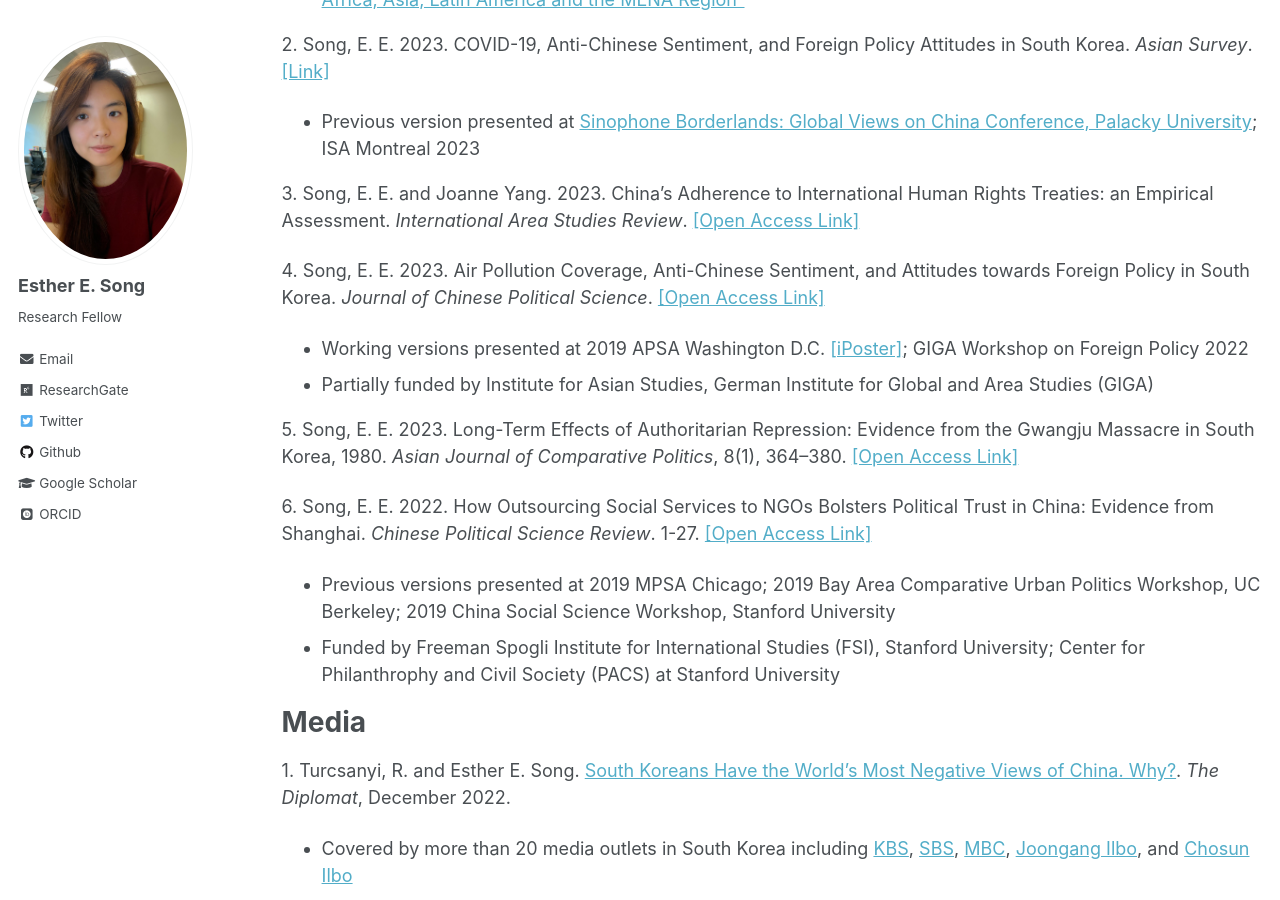
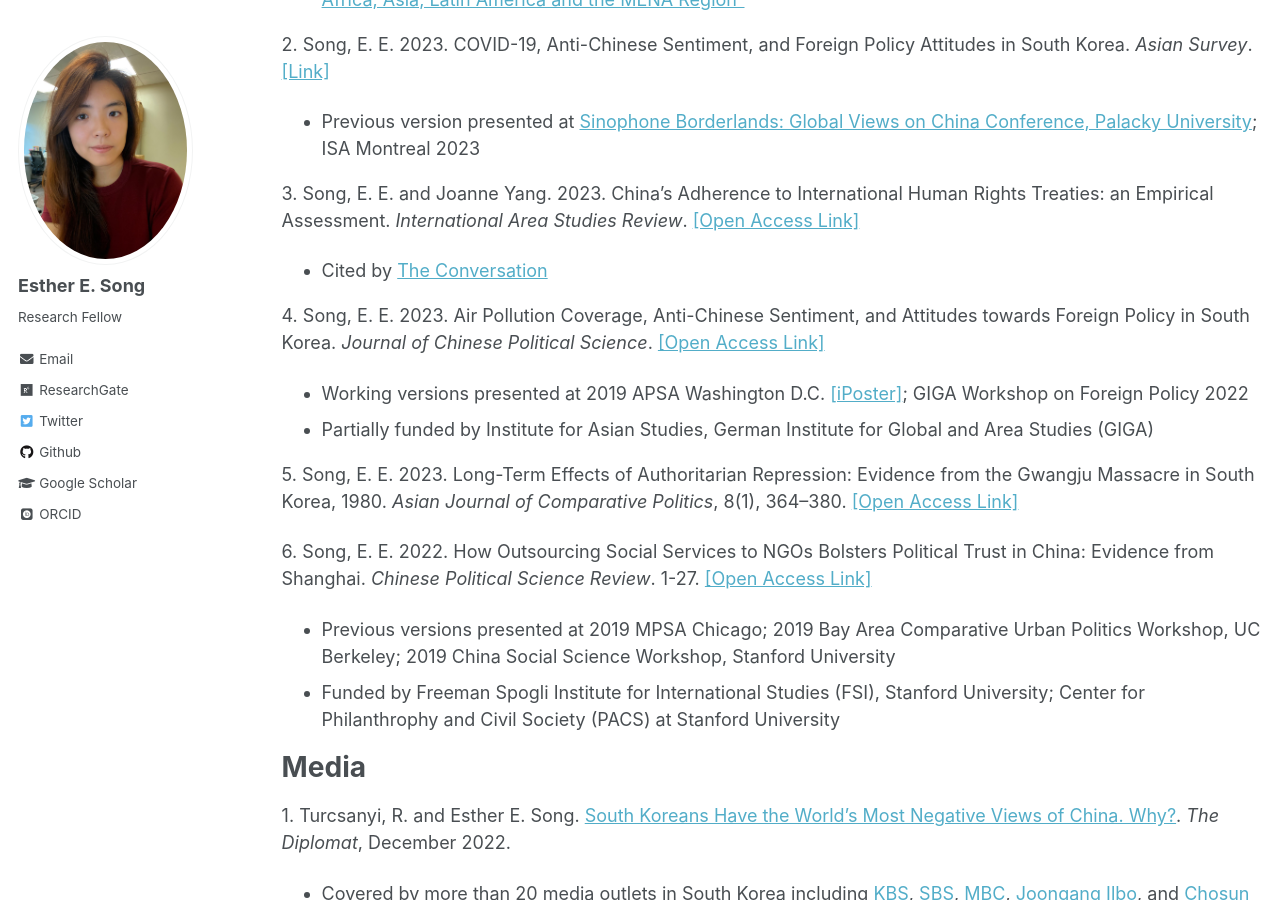
Before and after one commit to ehsong/ehsong.github.io, a Jekyll site: the page built from _pages/research.md, in a window 1280 px wide and 900 px high, scrolled down 466 px. Built offline with Jekyll 4.4.1, drawn with Linux system fonts in a browser that asks for light colours; some web fonts are replaced.

Commit message:
Update research.md

```diff
--- a/_pages/research.md
+++ b/_pages/research.md
@@ -18,6 +18,7 @@ My research interests span across topics such as civil society and NGO policy, a
   * Previous version presented at [Sinophone Borderlands: Global Views on China Conference, Palacky University](https://sinofon.cz/surveys/); ISA Montreal 2023
 
 3\. Song, E. E. and Joanne Yang. 2023. China’s Adherence to International Human Rights Treaties: an Empirical Assessment. *International Area Studies Review*. [[Open Access Link]](https://journals.sagepub.com/doi/10.1177/22338659231175830)
+  * Cited by [The Conversation](https://theconversation.com/how-to-encourage-china-to-become-a-law-abiding-member-of-the-rules-based-international-order-218223)
 
 4\. Song, E. E. 2023. Air Pollution Coverage, Anti-Chinese Sentiment, and Attitudes towards Foreign Policy in South Korea. *Journal of Chinese Political Science*. [[Open Access Link]](https://doi.org/10.1007/s11366-023-09849-z)
    * Working versions presented at 2019 APSA Washington D.C. [[iPoster]](https://apsa2019-apsa.ipostersessions.com/default.aspx?s=DF-1D-34-3D-64-33-21-12-B0-42-57-A1-87-AC-68-E1); GIGA Workshop on Foreign Policy 2022
```
